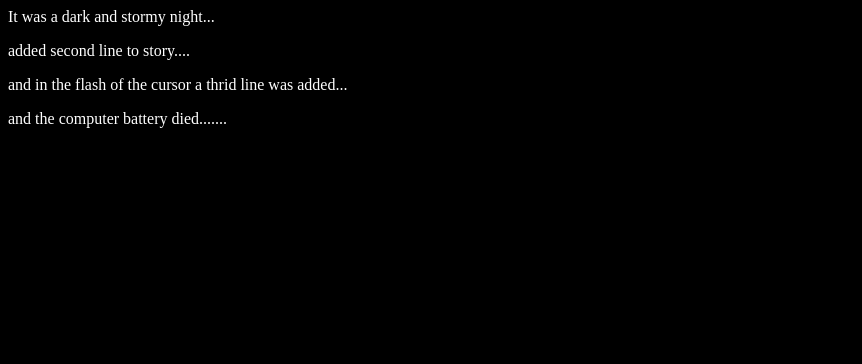
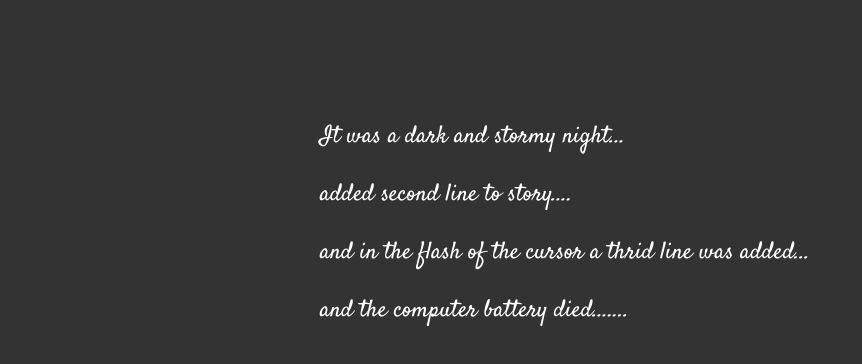
Before and after one commit to jordan-cooke/fireside-story, a plain HTML site: page index.html in a window 1280 px wide. Shown: the whole page, without its empty margins (0-862 px from the left). Drawn offline with Linux system fonts and the light colour scheme.

Commit message:
edited style sheet

```diff
--- a/index.html
+++ b/index.html
@@ -1,6 +1,7 @@
 <html>
   <head>
 	<link rel="stylesheet" type="text/css" href="style.css">
+	 <link href="https://fonts.googleapis.com/css?family=Satisfy" rel="stylesheet">
   </head>
   <body>
     <p>It was a dark and stormy night...</p>
--- a/style.css
+++ b/style.css
@@ -1,4 +1,7 @@
 body {
   color: white;
-  background-color: black;
+  background-color: #333;
+  font-size: 150%;
+  font-family: 'Satisfy', cursive;
+  margin: 5em 25%;
 }
```
